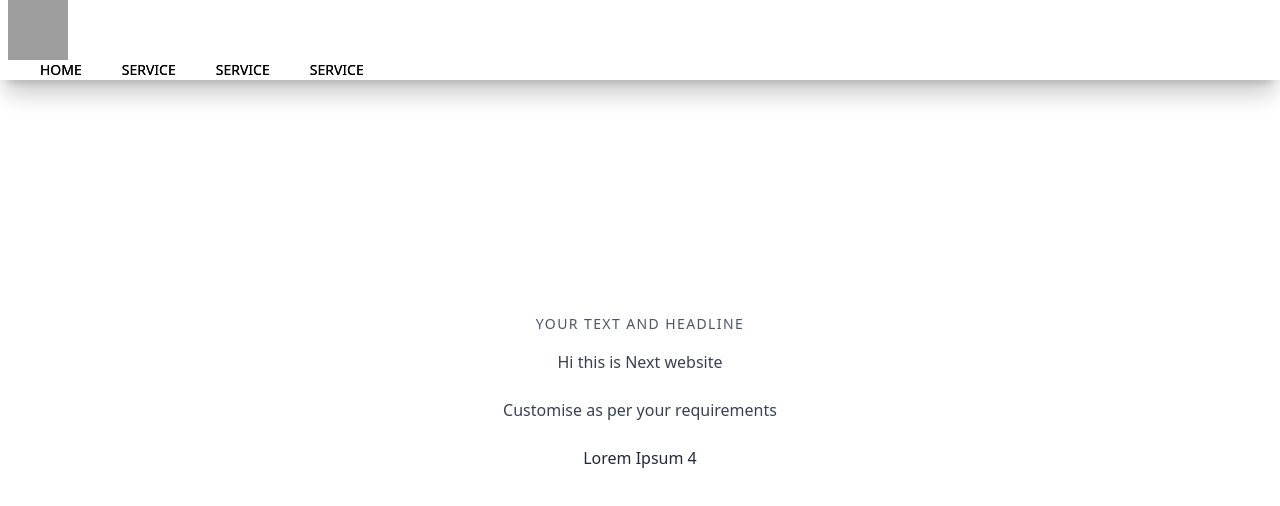
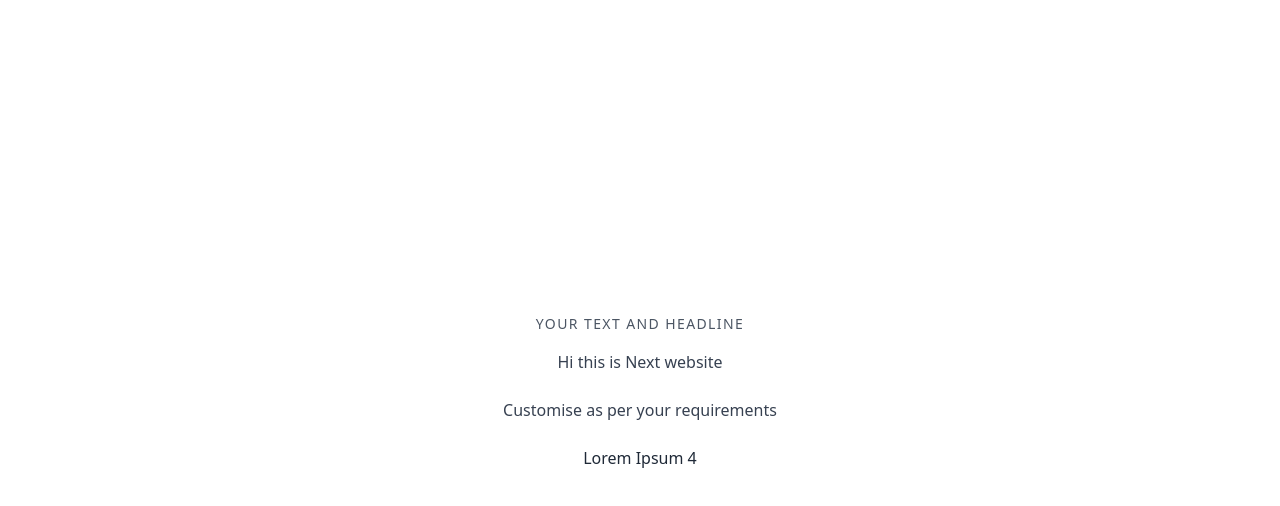
Before and after one commit to Devkant21/Next-BP, a Next.js app: page / in a window 1280 px wide. Shown: the top 506 px of the page. Built offline with nearby package versions, Linux system fonts and the light colour scheme; grey boxes are pictures that could not be loaded.

Commit message:
fixed:Navbar

```diff
--- a/components/Navbar.jsx
+++ b/components/Navbar.jsx
@@ -1,43 +1,75 @@
 import Link from 'next/link'
-import Image from 'next/image'
-import { AiOutlineClose, AiOutlineMenu } from 'react-icons/ai'
+import React,{ useState, useEffect } from 'react'
+import {AiOutlineMenu, AiOutlineClose} from 'react-icons/ai'
 
 const Navbar = () => {
-    return (
-        <div className='fixed w-full shadow-xl z-[100]'>
-            <div className='flex justify-between items-center w-full h-full px-2 2xl:px-16'>
-                <Image
-                    src='/../public/PG.jpg'
-                    alt='/'
-                    width='60'
-                    height='60'
-                />
+    const [nav, setNav] = useState(false)
+    const [color, setColor] = useState('transparent')
+    const [textColor, setTextColor] = useState('white')
+
+    const handleNav = () => {
+        setNav(!nav)
+    };
+
+    useEffect(() => {
+        const changeColor = () => {
+            if(window.scrollY >=90) {
+                setColor('#ffffff')
+                setTextColor('#000000')
+            }
+            else {
+                setColor('transparent')
+                setTextColor('#ffffff')
+            }
+        }
+        window.addEventListener('scroll', changeColor);
+    }, []);
+  return (
+    <div style={{backgroundColor: `${color}`}} className='fixed left-0 top-0 w-full z-10 ease-in duration-300'>
+        <div className='max-w-[1240px] m-auto flex justify-between items-center text-white p-4'>
+            <Link href='/'>
+                <h1 style={{color: `${textColor}`}} className='font-bold text-4xl'>Next_BP</h1>
+            </Link>
+            <ul style={{color: `${textColor}`}} className='hidden sm:flex'>
+                <li className='p-4'>
+                    <Link href='/'>Home
+                    </Link>
+                </li>
+                <li className='p-4'>
+                    <Link href='/resources'>Resources
+                    </Link>
+                </li>
+                <li className='p-4'>
+                    <Link href='/contributors'>Contributors
+                    </Link>
+                </li>
+            </ul>
+            <div onClick={handleNav} className='block sm:hidden z-10'>
+                {nav ? (
+                    <AiOutlineClose size={20} style={{color: `${textColor}`}} />
+                ) : (
+                    <AiOutlineMenu size={20} style={{color: `${textColor}`}} />
+                )}
             </div>
-            <div>
-                <ul className='hidden md:flex'>
-                    <Link href='/'>
-                        <li className='ml-10 text-sm uppercase hover:border-b'>Home</li>
+            <div className={nav ? 'sm:hidden absolute top-0 left-0 right-0 bottom-0 flex justify-center items-center w-full h-screen bg-black text-center ease-in duration-300' : 'sm:hidden absolute top-0 left-[-100%] right-0 bottom-0 flex justify-center items-center w-full h-screen bg-black text-center ease-in duration-300'}>
+            <ul>
+                <li className='p-5 text-4xl hover:text-gray-400'>
+                    <Link href='/'>Home
                     </Link>
-                    <Link href='/'>
-                        <li className='ml-10 text-sm uppercase hover:border-b'>Service</li>
+                </li>
+                <li className='p-5 text-4xl hover:text-gray-400'>
+                    <Link href='/resources'>Resources
                     </Link>
-                    <Link href="/Service">
-                        <li className='ml-10 text-sm uppercase hover:border-b'>Service</li>
+                </li>
+                <li className='p-5 text-4xl hover:text-gray-400'>
+                    <Link href='/contributors'>Contributors
                     </Link>
-                    <Link href="/Service">
-                        <li className='ml-10 text-sm uppercase hover:border-b'>Service</li>
-                    </Link>
-                </ul>
-                <div className='md:hidden'>
-                    <AiOutlineClose />
-                    <AiOutlineMenu size ={30} />
-                </div>
+                </li>
+            </ul>
             </div>
         </div>
-
-
-
-    )
+    </div>
+  )
 }
 
 export default Navbar
```
